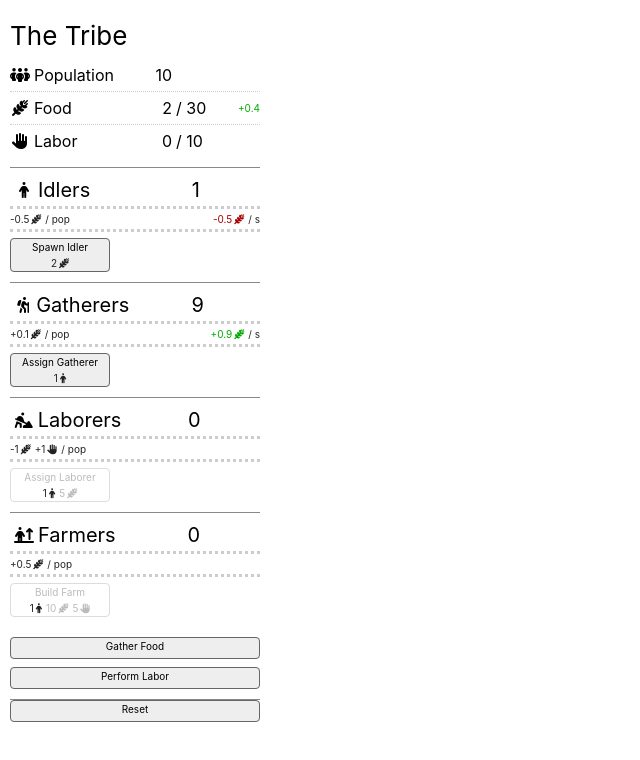
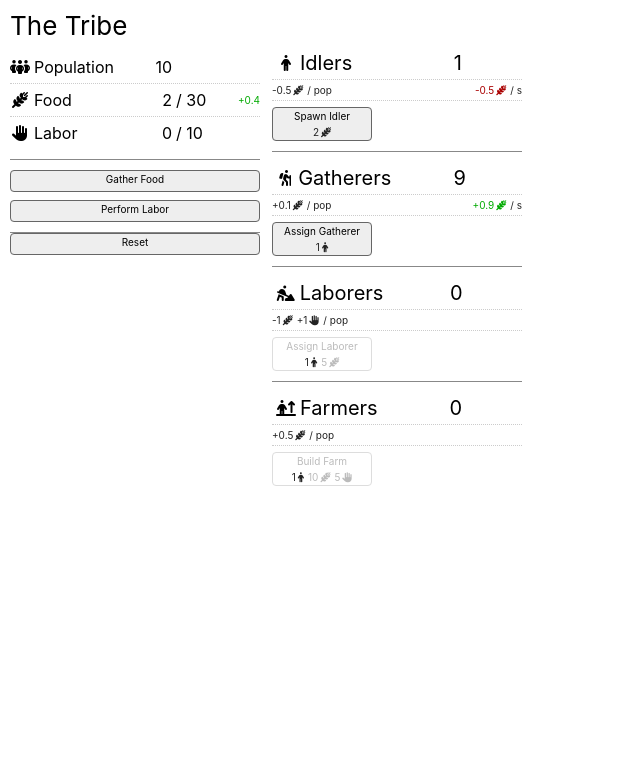
Before and after one commit to socha23/civlite, a React (Create React App) app: page / in a window 1280 px wide. Shown: the top 760 px of the page, without its empty margins (0-640 px from the left). Built offline with nearby package versions, Linux system fonts and the light colour scheme.

Commit message:
move stuff

```diff
--- a/src/index.css
+++ b/src/index.css
@@ -23,8 +23,10 @@ code {
 
 .dividers:not(:last-child) {
   border-bottom-style: solid;
+  border-width: 1px;
 }
 
 .dottedDividers:not(:last-child) {
   border-bottom-style: dotted;
+  border-width: 1px;
 }
--- a/src/view/gameView.tsx
+++ b/src/view/gameView.tsx
@@ -31,6 +31,11 @@ export function gameViewProps(model: GameModel, onReset: () => void): GameViewPr
   }
 }
 
+export const CivName = (p: {civName: string}) => <div style={{
+  fontSize: FontSizes.xbig,
+  color: Colors.captions,
+}}>{p.civName}</div>
+
 export const GameView = (p: GameViewProps) =>
   <div style={{
     display: "flex",
@@ -42,11 +47,29 @@ export const GameView = (p: GameViewProps) =>
       display: "flex",
       flexDirection: "column",
     }}>
-      <SummaryBox {...p.summary}/>
-      <div>
-        {p.pops.map((pop, idx) => <PopBox key={idx} {...pop}/>)}
+      <CivName civName={p.civName}/>
+      <div style={{
+        display: "flex",
+        gap: 12,
+      }}>
+        <div style={{
+          display: "flex",
+          flexDirection: "column",
+        }}>
+          <SummaryBox {...p.summary}/>
+          <ResourceGatheringBox {...p.resourceGathering}/>
+          <div>
+            <ActionButton {...p.reset} />
+          </div>
+
+        </div>
+        <div style={{
+          display: "flex",
+          flexDirection: "column",
+          gap: 4,
+        }}>
+            {p.pops.map((pop, idx) => <PopBox key={idx} {...pop}/>)}
+        </div>
       </div>
-      <ResourceGatheringBox {...p.resourceGathering}/>
-      <ActionButton {...p.reset} />
     </div>
   </div>
--- a/src/view/summaryBox.tsx
+++ b/src/view/summaryBox.tsx
@@ -26,8 +26,6 @@ export function summaryBoxProps(model: GameModel): SummaryBoxProps {
       cap: res.cap,
       trend: model.production(t) - model.consumption(t)
     }})
-
-
   return {
     civName: model.civName,
     inventory: [totalPopulation].concat(resources)
@@ -54,16 +52,6 @@ const Inventory = (p: {items: LineProps[]}) => <div
   }
 </div>
 
-const ResourceTrend = (p: {delta: number}) => p.delta === 0 ? <span/> : <span style={{
-  color: p.delta > 0 ? "#0a0": "#a00"
-}}>{p.delta > 0 ? "+" : ""}{p.delta.toFixed(1)}</span>
-
-export const CivName = (p: {civName: string}) => <div style={{
-  fontSize: FontSizes.xbig,
-  color: Colors.captions,
-}}>{p.civName}</div>
-
-
 export const SummaryBox = (p: SummaryBoxProps) =>
   <Box>
     <div style={{
@@ -73,8 +61,6 @@ export const SummaryBox = (p: SummaryBoxProps) =>
       flexDirection: "column",
       gap: 8,
     }}>
-
-      <CivName civName={p.civName}/>
       <Inventory items={p.inventory}/>
     </div>
   </Box>
```
